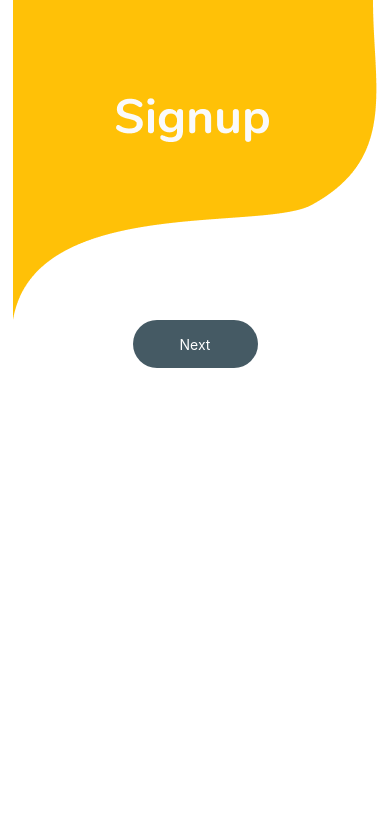
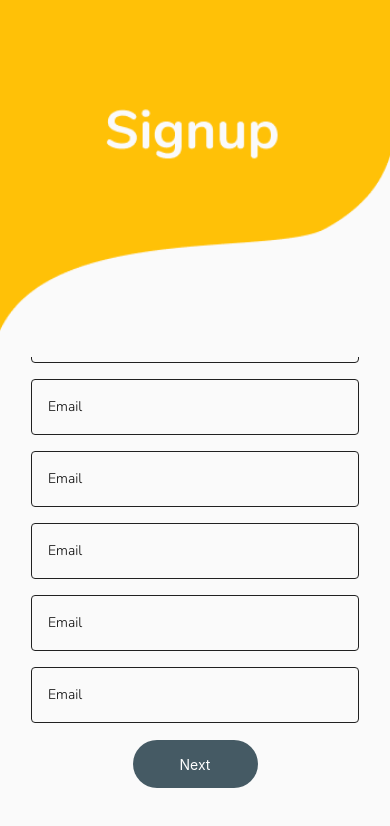
Before and after one commit to shahparkhan/CarLet, a React Native app in the folder carletfrontend/: screen / in a window 390 px wide. Shown: the top 826 px of the page. Built offline with nearby package versions, Linux system fonts and the light colour scheme.

Commit message:
first signup template developed. Fixed KeyboardAvoidingText. Added textfield and button component

```diff
--- a/carletfrontend/App.js
+++ b/carletfrontend/App.js
@@ -49,6 +49,9 @@ export default function App() {
   if (fontLoaded) {
     return (
       <View style={styles.container}>
+        <StatusBar
+          backgroundColor = "#ffa000"
+        />
         <Signup />
       </View>
     )
@@ -65,9 +68,12 @@ export default function App() {
 
 const styles = StyleSheet.create({
   container: {
-    backgroundColor: "#fff",
-    alignItems: "center",
-    justifyContent: "center"
+    flex:1,
+    backgroundColor: "#fafafa"
+  },
+  statusbar: {
+    color: '#ccc100',
+    height: 30
   }
 });
 
--- /dev/null
+++ b/carletfrontend/assets/components/KeyboardAvoidingTextField.js
@@ -0,0 +1,48 @@
+import React from 'react';
+import { View, KeyboardAvoidingView, TextInput, StyleSheet, Text, Platform, TouchableWithoutFeedback, Button, Keyboard  } from 'react-native';
+
+const KeyboardAvoidingComponent = () => {
+  return (
+    <KeyboardAvoidingView
+      behavior={Platform.OS === "ios" ? "padding" : "height"}
+      style={styles.container}
+    >
+      <TouchableWithoutFeedback onPress={Keyboard.dismiss}>
+        <View style={styles.inner}>
+          <Text style={styles.header}>Header</Text>
+          <TextInput placeholder="Username" style={styles.textInput} />
+          <View style={styles.btnContainer}>
+            <Button title="Submit" onPress={() => null} />
+          </View>
+        </View>
+      </TouchableWithoutFeedback>
+    </KeyboardAvoidingView>
+  );
+};
+
+const styles = StyleSheet.create({
+  container: {
+    flex: 1
+  },
+  inner: {
+    padding: 24,
+    flex: 1,
+    justifyContent: "space-around"
+  },
+  header: {
+    fontSize: 36,
+    marginBottom: 48
+  },
+  textInput: {
+    height: 40,
+    borderColor: "#000000",
+    borderBottomWidth: 1,
+    marginBottom: 36
+  },
+  btnContainer: {
+    backgroundColor: "white",
+    marginTop: 12
+  }
+});
+
+export default KeyboardAvoidingComponent;
--- /dev/null
+++ b/carletfrontend/assets/components/TextField.js
@@ -0,0 +1,36 @@
+import React, { useState } from "react";
+import { Header } from 'react-navigation-stack'
+import { Keyboard, TouchableWithoutFeedback, KeyboardAvoidingView, TextInput, StyleSheet } from "react-native";
+
+const TextField = ({placeholder, changeHandler, style}) => {
+  const [enableshift, setEnableShift] = useState(false)
+
+
+  return (
+    <KeyboardAvoidingView
+        behavior = "position"
+        style = {styles.keyboard}
+        enabled={enableshift}
+      >
+
+
+        <TextInput style = {{...styles.default, ...style}} placeholder = {placeholder} onChangeText = { changeHandler } onFocus={() => setEnableShift(true)}/>
+
+    </KeyboardAvoidingView>
+
+  );
+};
+
+const styles = StyleSheet.create({
+  default: {
+    borderWidth: 1,
+    borderColor: '#212121',
+    padding: 16,
+    borderRadius: 4,
+    width: 328,
+    height: 56,
+    fontFamily: 'Nunito-Light'
+  }
+})
+
+export default TextField
--- a/carletfrontend/assets/components/TouchableButton.js
+++ b/carletfrontend/assets/components/TouchableButton.js
@@ -1,15 +1,16 @@
 import React from "react";
 import { Text, TouchableOpacity, StyleSheet } from "react-native";
 
-const TouchableButton = ({ title, onPress }) => {
+const TouchableButton = ({ buttonposition, title, onPress }) => {
   return (
-    <TouchableOpacity onPress={onPress} style={styles.touchableButton}>
+    <TouchableOpacity onPress={onPress} style={{...styles.touchableButton, ...buttonposition}}>
       <Text style={styles.text}>{title}</Text>
     </TouchableOpacity>
   );
 };
 
 const styles = StyleSheet.create({
+
   touchableButton: {
     borderRadius: 40,
     height: 48,
@@ -18,7 +19,6 @@ const styles = StyleSheet.create({
     flexDirection: "row",
     alignItems: "center",
     justifyContent: "center",
-    marginBottom: 10,
     elevation: 5,
   },
   text: {
--- a/carletfrontend/package.json
+++ b/carletfrontend/package.json
@@ -16,7 +16,8 @@
     "react-native": "https://github.com/expo/react-native/archive/sdk-40.0.1.tar.gz",
     "react-native-svg": "^12.1.0",
     "react-native-svg-transformer": "^0.14.3",
-    "react-native-web": "~0.13.12"
+    "react-native-web": "~0.13.12",
+    "react-navigation-stack": "^2.10.4"
   },
   "devDependencies": {
     "@babel/core": "^7.9.0"
--- a/carletfrontend/screens/signup.js
+++ b/carletfrontend/screens/signup.js
@@ -1,31 +1,86 @@
-import React from "react";
-import { View, Image, StyleSheet } from "react-native";
+import React, { useState } from "react";
+import { ScrollView, View, Image, StyleSheet, Dimensions, KeyboardAvoidingView } from "react-native";
 import TouchableButton from "../assets/components/TouchableButton";
+import TextField from "../assets/components/TextField";
+import KeyboardAvoidingTextField from "../assets/components/KeyboardAvoidingTextField"
 
 export default function Signup() {
+
   return (
       <View style={styles.viewContainer}>
-      <Image source={require("./../assets/SignupVector.png")} />
+        <Image
+          style={styles.yellowvector}
+          source={require("./../assets/SignupVector.png")}
+
+        />
+
+        <ScrollView>
+
+        <TextField
+          placeholder={"Email"}
+          style={{position: "relative", top: -50}}
+        />
+
+        <TextField
+          placeholder={"Email"}
+          style={{position: "relative", top: -34}}
+        />
+
+        <TextField
+          placeholder={"Email"}
+          style={{position: "relative", top: -18}}
+        />
+
+        <TextField
+          placeholder={"Email"}
+          style={{position: "relative", top: -2}}
+        />
+
+        <TextField
+          placeholder={"Email"}
+          style={{position: "relative", top: 14}}
+        />
+
+        <TextField
+          placeholder={"Email"}
+          style={{position: "relative", top: 30}}
+        />
+
+        </ScrollView>
+
+
         <TouchableButton
+          buttonposition= {styles.buttonposition}
           title="Next"
           onPress={() => {
             console.log("Pressed");
           }}
         ></TouchableButton>
 
-      {/* <TouchableButton
-        title="Sign In"
-        onPress={() => {
-          console.log("Pressed");
-        }}
-      ></TouchableButton> */}
+
       </View>
+
   );
 }
 
+const win = Dimensions.get('window')
+
+const buttonHeight = (win.height - 104)
+
+const height = (win.width/350)*320
+
 const styles = StyleSheet.create({
   viewContainer: {
-    alignItems: "center",
-    justifyContent: "center",
+    alignItems: 'center',
+    flex:1
   },
+  yellowvector: {
+
+    width: win.width,
+    height: height
+  },
+  buttonposition: {
+    position: "absolute",
+    top: buttonHeight
+  }
 });
```
Also changed, not shown: carletfrontend/assets/components/TextInput.js (deleted, +0 -8 lines), 2 other files (tests, documents, lock files or other folders). Lines whose indentation alone changed are shown as unchanged.
